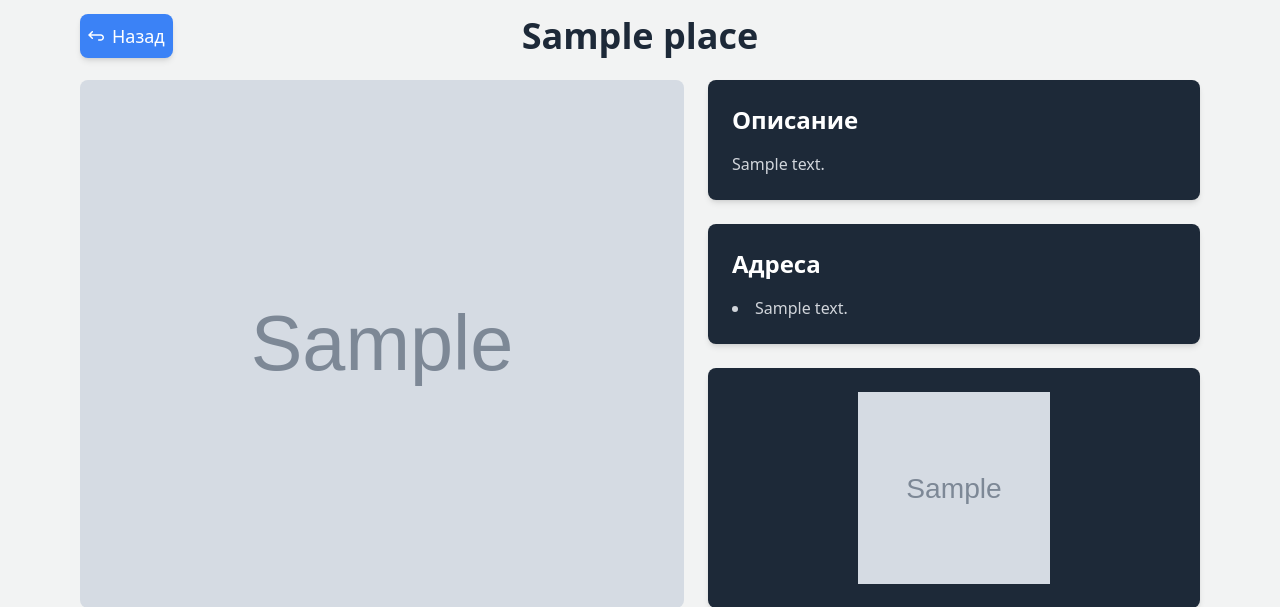
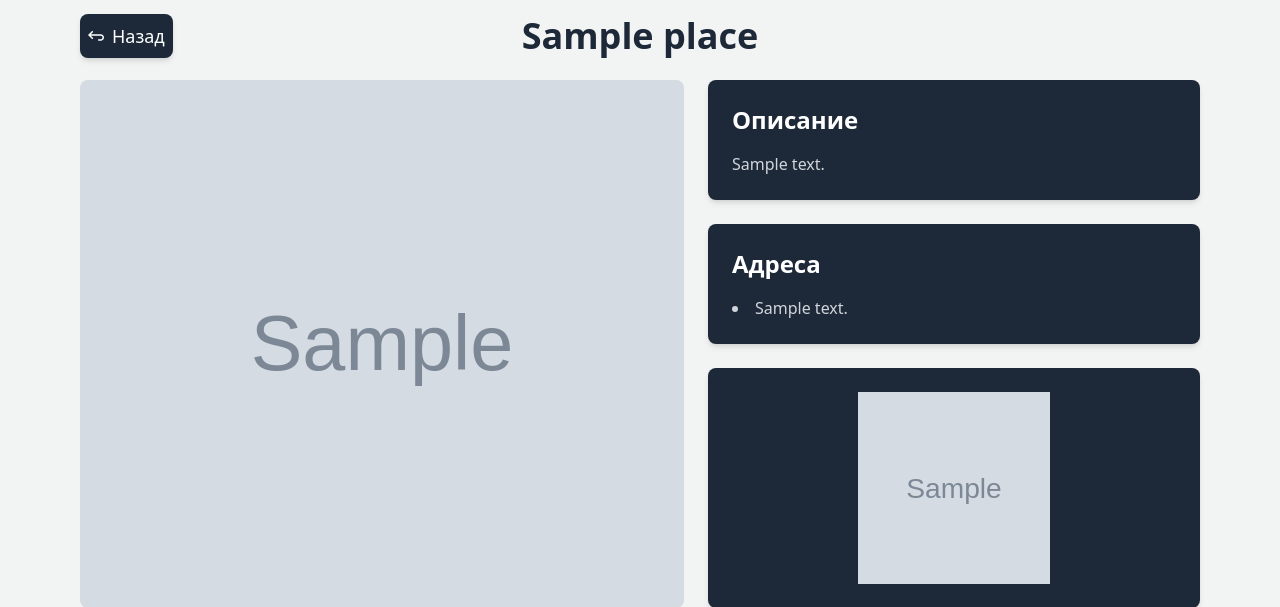
Before and after one commit to progcsharp/CFU_club_card, a Django app: page /places/1/ in a window 1280 px wide. Shown: the top 607 px of the page. Run offline with Django 5.2, Linux system fonts and the light colour scheme; tables that the repository leaves empty hold one stand-in row (values such as "Sample post"); grey boxes marked "Sample" are stand-in pictures; some libraries are stand-ins or nearby versions.

Commit message:
add static_root, fix template place_detail

```diff
--- a/CFU_club_card/CFU_club_card/settings.py
+++ b/CFU_club_card/CFU_club_card/settings.py
@@ -119,6 +119,7 @@ USE_TZ = True
 # https://docs.djangoproject.com/en/5.1/howto/static-files/
 
 STATIC_URL = 'static/'
+STATIC_ROOT= os.path.join(BASE_DIR,'static_media/')
 
 MEDIA_URL = '/media/'
 MEDIA_ROOT = os.path.join(BASE_DIR, 'media')
--- a/CFU_club_card/places/templates/places/place_detail.html
+++ b/CFU_club_card/places/templates/places/place_detail.html
@@ -28,7 +28,7 @@
         <h1 class="text-4xl font-bold text-center mb-6 text-[#1d2938] relative">
             <a
                 href="/places"
-                class="absolute bg-blue-500 transition hover:bg-blue-600 p-2 rounded-lg shadow-md top-1/2 font-normal flex items-center gap-2 text-white text-lg -translate-y-1/2 left-0"
+                class="absolute bg-[#1d2938] transition hover:bg-blue-600 p-2 rounded-lg shadow-md top-1/2 font-normal flex items-center gap-2 text-white text-lg -translate-y-1/2 left-0"
             >
                 <svg
                     width="16"
```
